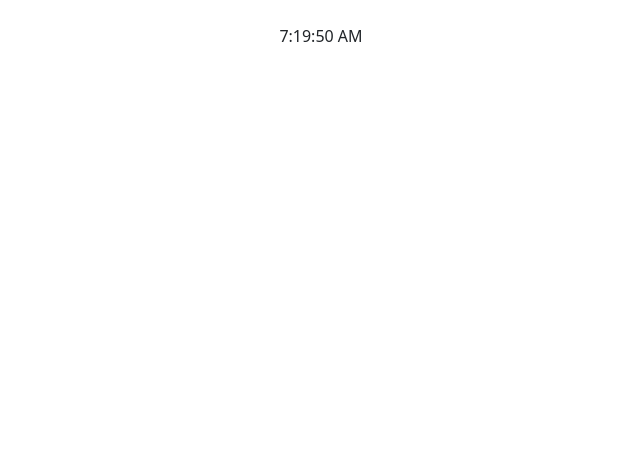
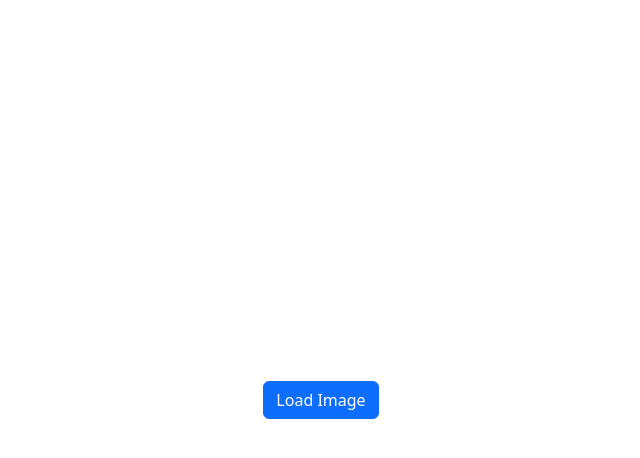
Before and after one commit to anurg/JS, a React (Create React App) app in the folder react-projects/shopping-react/: page / in a window 1280 px wide. Shown: the top 458 px of the page, without its empty margins (319-959 px from the left). Built offline with nearby package versions, Linux system fonts and the light colour scheme.

Commit message:
timer-demo useRef demo.

```diff
--- a/react-projects/shopping-react/src/components/timer-demo/time-demo.jsx
+++ b/react-projects/shopping-react/src/components/timer-demo/time-demo.jsx
@@ -33,20 +33,79 @@ import { useState, useRef, useEffect } from "react";
 
 //  Set Interval Demo
 
+// export function TimerDemo() {
+//     const [time,setTime] = useState();
+
+//     function Clock() {
+//         var now = new Date();
+
+//         setTime(now.toLocaleTimeString())
+//     }
+//     useEffect(()=>{
+//         setInterval(Clock,1000);
+//     },[]);
+//     return (
+//         <div className="container">
+//             <p className="mt-4 text-center">{time}</p>
+//         </div>
+//     );
+// }
+
+// IMage Load ProgressBar Demo
 export function TimerDemo() {
-    const [time,setTime] = useState();
+    const [progress, setProgress] = useState('d-none');
+    const [image,setImage] = useState('d-none');
+    const [button, setButton] = useState('d-block');
+    const [progressValue, setProgressValue] = useState(0);
+    const [status, setStatus] = useState('');
 
-    function Clock() {
-        var now = new Date();
 
-        setTime(now.toLocaleTimeString())
+    let loading = useRef(null);
+    let count = useRef(0);
+    function LoadingProgress() {
+
+        count.current = count.current + 1;
+
+        setProgressValue(count.current);
+        if (count.current === 100) {
+            setProgress('d-none');
+            setImage('d-block');
+        }
     }
-    useEffect(()=>{
-        setInterval(Clock,1000);
-    },[]);
+
+    function handleLoadClick(e) {
+      loading.current =  setInterval(LoadingProgress, 50);
+       setButton('d-none');
+        setProgress('d-block');
+
+    }
+
+    function handlePauseClick() {
+        clearInterval(loading.current);
+        setStatus('-Paused')
+    }
+    function handlePlayClick() {
+        loading.current =  setInterval(LoadingProgress, 50);
+        setStatus('')
+    }
     return (
-        <div className="container">
-            <p className="mt-4 text-center">{time}</p>
+        <div className="container-fluid d-flex justify-content-center align-items-center" style={{height : "100vh"}}>
+          <div className="w-25 text-center" >
+            <div className={button}>
+                <button className="btn btn-primary" onClick={handleLoadClick} >Load Image</button>
+            </div>
+            <div className={progress}>
+                <progress min="1" max="100" className="w-100" style={{height : "40px"}} value={progressValue} />
+                <p>{progressValue} % completed. {status}</p>
+                <div>
+                    <button className="bi bi-play btn btn-success me-2" onClick={handlePlayClick}></button>
+                    <button className="bi bi-pause btn btn-warning" onClick={handlePauseClick}></button>
+                </div>
+            </div>
+            <div className={image}>
+                <img src="m2.png" width="300" height="300" />
+            </div>
+          </div>
         </div>
     );
 }
```
